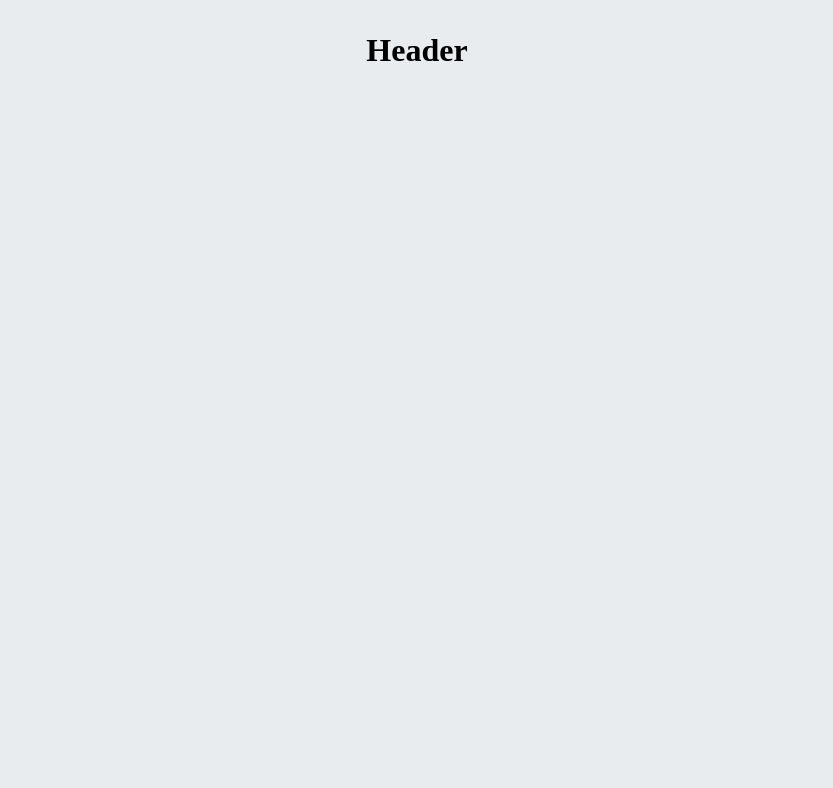
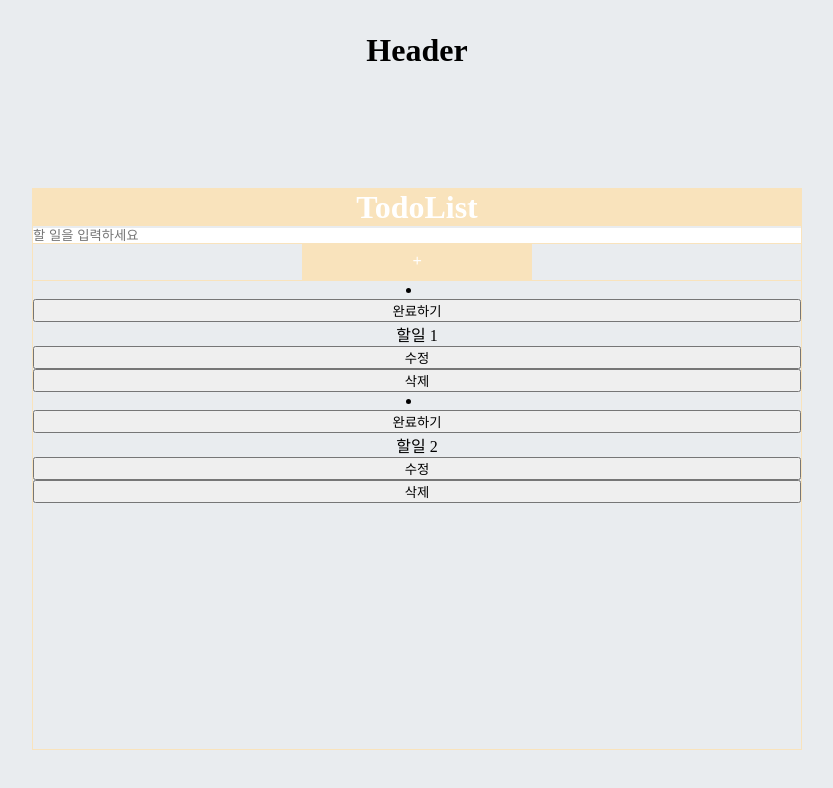
Before and after one commit to DevGochan/ToyProject, a React (Vite) app in the folder vite-project/: page /TodoPage in a window 1280 px wide. Before the commit this address had no page. Shown: the top 788 px of the page, without its empty margins (255-1088 px from the left). Built offline with nearby package versions, Linux system fonts and the light colour scheme.

Commit message:
TodoList/TodoInput.tsx, TodoList.tsx 작업중 Delete까지 완성

```diff
--- a/vite-project/src/App.tsx
+++ b/vite-project/src/App.tsx
@@ -1,21 +1,17 @@
 import './App.css';
-import TodoTemplate from './pages/TodoList/TodoTemplate';
-import TodoInsert from './pages/TodoList/TodoInsert';
 import { Route, Routes } from 'react-router-dom';
-import Main from './pages/MainPage';
-import TodoList from './pages/TodoList/TodoList';
+import MainPage from './pages/MainPage';
+import TodoPage from './pages/TodoPage';
 
 function App() {
   return (
     <div className="App">
       <Routes>
-        <Route path="/" element={<Main />} />
-        <Route path="/TodoTemplate" element={<TodoTemplate />} />
+        <Route path="/" element={<MainPage />} />
+        <Route path="/TodoPage" element={<TodoPage />} />
       </Routes>
     </div>
   );
 }
 
 export default App;
-
-//  https://www.youtube.com/watch?v=8VilHGPmrck 참고
--- /dev/null
+++ b/vite-project/src/components/TodoList/TodoInput.tsx
@@ -0,0 +1,57 @@
+import styled from 'styled-components';
+import { MdAdd } from 'react-icons/md';
+import React from 'react';
+
+interface InputTextProps {
+  onChange(e: React.ChangeEvent<HTMLInputElement>): void;
+  onSubmit(event: React.FormEvent<HTMLFormElement>): void;
+  inputText: string;
+}
+
+const TodoInput = ({ onChange, onSubmit, inputText }: InputTextProps) => {
+  return (
+    <TodoInputContainer>
+      <form onSubmit={(event) => onSubmit(event)}>
+        <input
+          onChange={(e) => onChange(e)}
+          type="text"
+          placeholder="할 일을 입력하세요"
+          value={inputText}
+        />
+        <button type="submit">
+          <MdAdd />
+        </button>
+      </form>
+    </TodoInputContainer>
+  );
+};
+
+const TodoInputContainer = styled.div`
+  border-bottom: 1px solid #f9e3bc;
+  width: 100%;
+  display: flex;
+  justify-content: center;
+  input {
+    width: 100%;
+    border: none;
+    border-bottom: 1px solid #f9e3bc;
+    &:focus {
+      outline: none;
+    }
+  }
+  button {
+    width: 30%;
+    background-color: #f9e3bc;
+    color: white;
+    font-weight: 900;
+    border: none;
+    padding: 10px;
+    cursor: pointer;
+    &:active {
+      box-shadow: inset -0.3rem -0.1rem 1.4rem #fbfbfb,
+        inset 0.3rem 0.4rem 0.8rem #bec5d0;
+      cursor: pointer;
+    }
+  }
+`;
+export default TodoInput;
--- /dev/null
+++ b/vite-project/src/components/TodoList/TodoList.tsx
@@ -0,0 +1,23 @@
+interface TodoItemProps {
+  id: number;
+  text: string;
+  completed: boolean;
+  onClickDelete(id: number): void;
+}
+
+const TodoList = ({ id, text, completed, onClickDelete }: TodoItemProps) => {
+  return (
+    <li className="todoContainer">
+      {completed ? <button>완료됨</button> : <button>완료하기</button>}
+      <p>{text}</p>
+      <div className="buttonContainer">
+        <button type="button">수정</button>
+        <button type="button" onClick={() => onClickDelete(id)}>
+          삭제
+        </button>
+      </div>
+    </li>
+  );
+};
+
+export default TodoList;
--- a/vite-project/src/pages/MainPage.tsx
+++ b/vite-project/src/pages/MainPage.tsx
@@ -5,7 +5,7 @@ import todoImage from './../../src/images/1-731f7d48.png';
 const MainPage = () => {
   return (
     <>
-      <Link to="/TodoTemplate" style={{ display: 'contents' }}>
+      <Link to="/TodoPage" style={{ display: 'contents' }}>
         <TodoBtn>
           <img
             src={todoImage}
--- a/vite-project/src/pages/TodoList/TodoInsert.tsx
+++ /dev/null
@@ -1,49 +0,0 @@
-import { MdAdd } from 'react-icons/md';
-import styled from 'styled-components';
-
-const TodoInsert = () => {
-  return (
-    <TodoInsertWrapper>
-      <input type="text" placeholder="할 일을 입력하세요" />
-      <button>
-        <MdAdd />
-      </button>
-    </TodoInsertWrapper>
-  );
-};
-
-const TodoInsertWrapper = styled.form`
-  display: flex;
-  background: #495057;
-
-  input {
-    flex: 9;
-    background: none;
-    outline: none;
-    border: none;
-    padding: 0.5rem;
-    font-size: 1.125rem;
-    line-height: 1.5;
-    color: #fff;
-    &::placeholder {
-      color: #fff;
-    }
-  }
-
-  button {
-    flex: 1;
-    background: #868296;
-    outline: none;
-    border: none;
-    color: #fff;
-    padding: 1rem;
-    font-size: 1.125rem;
-    cursor: pointer;
-    transition: all 0.2s;
-    &:hover {
-      background: #adb5bd;
-    }
-  }
-`;
-
-export default TodoInsert;
--- a/vite-project/src/pages/TodoList/TodoList.tsx
+++ /dev/null
@@ -1,9 +0,0 @@
-const TodoList = () => {
-  return (
-    <>
-      <h1>List 컴포넌트입니다</h1>
-    </>
-  );
-};
-
-export default TodoList;
--- a/vite-project/src/pages/TodoList/TodoTemplate.tsx
+++ /dev/null
@@ -1,37 +0,0 @@
-import styled from 'styled-components';
-import TodoList from './TodoList';
-import TodoInsert from './TodoInsert';
-import { useState } from 'react';
-
-const TodoTemplate = () => {
-  return (
-    <TodoWrapper>
-      <AppTitle>Todo List</AppTitle>
-      <TodoInsert />
-      <TodoList />
-    </TodoWrapper>
-  );
-};
-
-// styled-components
-const TodoWrapper = styled.div`
-  width: 512px;
-  margin: 6rem auto 0;
-  border-radius: 4px;
-  overflow: hidden;
-  box-shadow: 0 0 5px #ccc;
-  padding: 0;
-`;
-
-const AppTitle = styled.h1`
-  background: #f9e3bc;
-  font-size: 20px;
-  height: 4rem;
-  display: flex;
-  justify-content: center;
-  align-items: center;
-  color: #000;
-  font-weight: 400;
-`;
-
-export default TodoTemplate;
--- /dev/null
+++ b/vite-project/src/pages/TodoPage.tsx
@@ -0,0 +1,86 @@
+import styled from 'styled-components';
+import TodoInput from '../components/TodoList/TodoInput';
+import TodoList from '../components/TodoList/TodoList';
+import React, { useState } from 'react';
+
+interface TList {
+  id: number;
+  text: string;
+  completed: boolean;
+}
+
+const TodoPage = () => {
+  const [inputText, setInputText] = useState('');
+  const [todoList, setTodoList] = useState<TList[]>([
+    {
+      id: 1,
+      text: '할일 1',
+      completed: false,
+    },
+    { id: 2, text: '할일 2', completed: false },
+  ]);
+
+  const textTypingHandler = (e: React.ChangeEvent<HTMLInputElement>) => {
+    setInputText(e.target.value);
+  };
+
+  const textInputHandler = (event: React.FormEvent<HTMLFormElement>): void => {
+    event.preventDefault();
+    const newTodo: TList = {
+      id: Date.now(),
+      text: inputText,
+      completed: false,
+    };
+    setTodoList([...todoList, newTodo]);
+    setInputText('');
+  };
+
+  const textDeleteHandler = (id: number) => {
+    setTodoList(todoList.filter((todoItem) => todoItem.id !== id));
+  };
+
+  return (
+    <>
+      <HomeContainer>
+        <div className="entireContainer">
+          <h1>TodoList</h1>
+          <TodoInput
+            onChange={textTypingHandler}
+            onSubmit={textInputHandler}
+            inputText={inputText}
+          />
+          {todoList.map((item) => (
+            <TodoList
+              id={item.id}
+              text={item.text}
+              completed={item.completed}
+              onClickDelete={textDeleteHandler}
+            />
+          ))}
+        </div>
+      </HomeContainer>
+    </>
+  );
+};
+
+const HomeContainer = styled.div`
+  display: flex;
+  justify-content: center;
+  align-items: center;
+  height: 100vh;
+  .entireContainer {
+    width: 60%;
+    height: 70%;
+    margin: 0 auto;
+    display: flex;
+    flex-direction: column;
+    border: 1px solid #f9e3bc;
+    h1 {
+      background-color: #f9e3bc;
+      color: #fff;
+      text-align: center;
+    }
+  }
+`;
+
+export default TodoPage;
```
Also changed, not shown: vite-project/src/pages/Board/Board.tsx (deleted).
